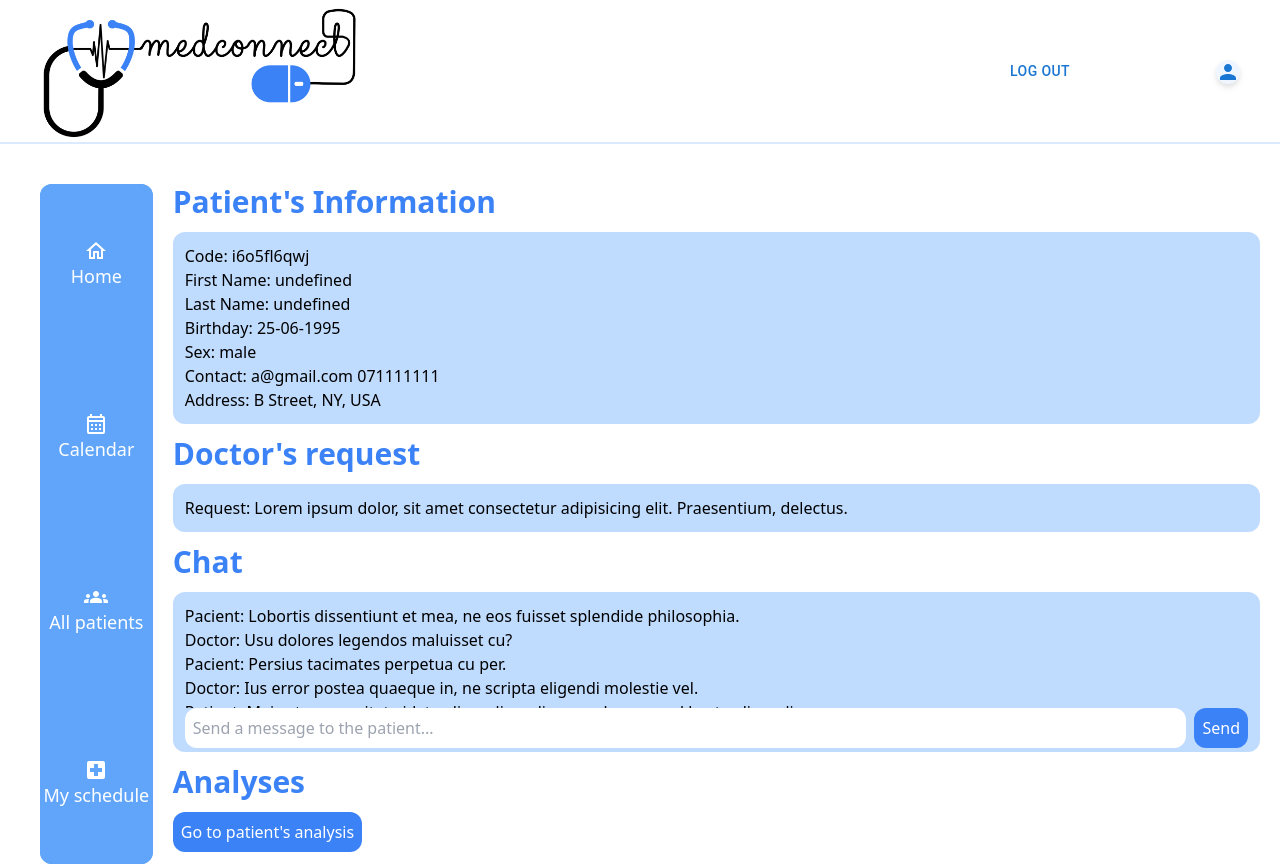
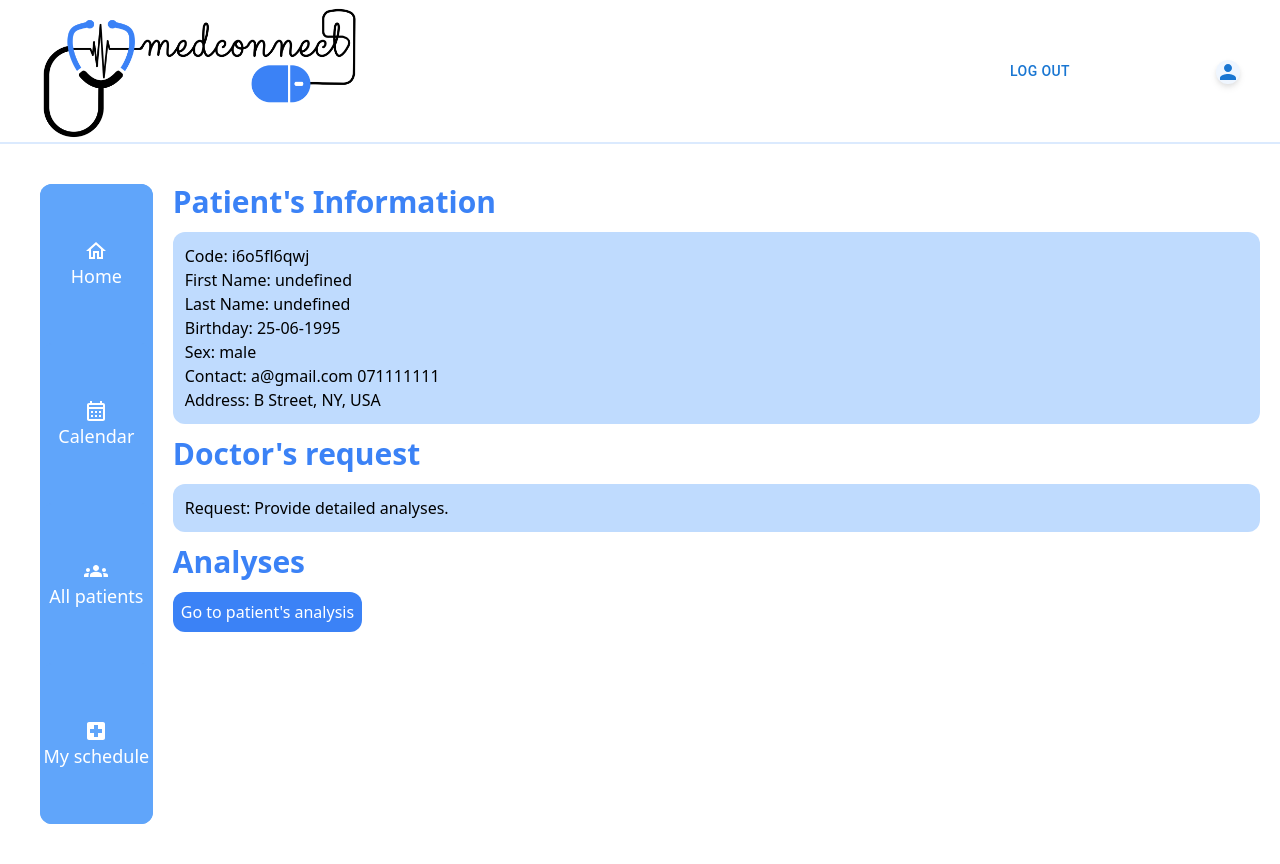
Before and after one commit to LucaStefan112/MedConnect, a Next.js app: page /patientInfoPage in a window 1280 px wide. After the commit the page ends 824 px from the top, so only its background shows below. Built offline with nearby package versions, Linux system fonts and the light colour scheme.

Commit message:
Deleted chat component

```diff
--- a/components/PatientInfo/PatientInfo.tsx
+++ b/components/PatientInfo/PatientInfo.tsx
@@ -63,11 +63,10 @@ export default function PatientInfo(props: any) {
       </h1>
       <div className="bg-blue-200 rounded-xl p-3">
         <p>
-          Request: Lorem ipsum dolor, sit amet consectetur adipisicing elit.
-          Praesentium, delectus.
+          Request: Provide detailed analyses.
         </p>
       </div>
-      <h1 className="text-blue-500 font-bold text-3xl mb-3 mt-3">Chat</h1>
+      {/* <h1 className="text-blue-500 font-bold text-3xl mb-3 mt-3">Chat</h1>
       <div className="bg-blue-200 rounded-xl p-3 h-[20vh]">
         <div className="overflow-auto h-[13vh]">
           <p>
@@ -106,7 +105,7 @@ export default function PatientInfo(props: any) {
             Send
           </button>
         </div>
-      </div>
+      </div> */}
       {/* add input to this chat and send button */}
       <h1 className="text-blue-500 font-bold text-3xl mb-3 mt-3">Analyses</h1>
       <button
```
